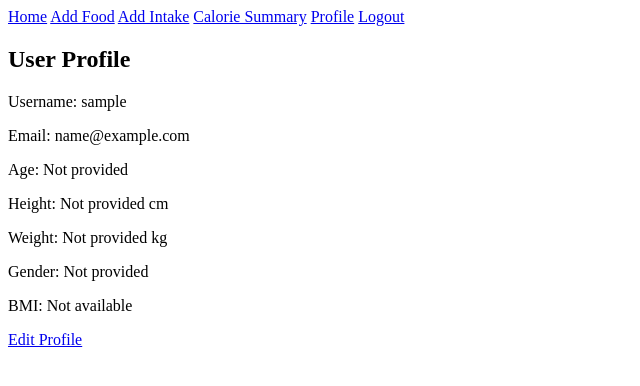
After one commit to Dudul-99/calorie_tracker, a Django app: page /profile/ in a window 1280 px wide. The commit adds this page. Shown: the top 386 px of the page, without its empty margins (0-640 px from the left). Run offline with Django 4.2, Linux system fonts and the light colour scheme; the visitor is signed in with stand-in values (Sample User, id 1).

Commit message:
add user personal information, bmi, profile section create with editing

```diff
--- a/tracker/models.py
+++ b/tracker/models.py
@@ -5,13 +5,31 @@ from django.utils.translation import gettext_lazy as _
 class CustomUser(AbstractUser):
     email = models.EmailField(_('email address'), unique=True)
     is_email_verified = models.BooleanField(default=False)
+    age = models.PositiveIntegerField(null=True, blank=True)
+    height = models.FloatField(null=True, blank=True, help_text="Height in cm")
+    weight = models.FloatField(null=True, blank=True, help_text="Weight in kg")
+    GENDER_CHOICES = [
+        ('M', 'Male'),
+        ('F', 'Female'),
+        ('O', 'Other'),
+    ]
+    gender = models.CharField(max_length=1, choices=GENDER_CHOICES, null=True, blank=True)
+
+    def calculate_bmi(self):
+        if self.height and self.weight:
+            return round(self.weight / ((self.height / 100) ** 2), 2)
+        return None
 
     def __str__(self):
         return self.username
 
+
 class Food(models.Model):
     name = models.CharField(max_length=100)
     calories_per_100g = models.FloatField()
+    carbohydrates_per_100g = models.FloatField()
+    fats_per_100g = models.FloatField()
+    proteins_per_100g = models.FloatField()
     is_liquid = models.BooleanField(default=False)
 
     def __str__(self):
--- a/tracker/templates/tracker/base.html
+++ b/tracker/templates/tracker/base.html
@@ -13,12 +13,20 @@
         <a href="{% url 'tracker:add_intake' %}">Add Intake</a>
         <a href="{% url 'tracker:calorie_summary' %}">Calorie Summary</a>
         {% if user.is_authenticated %}
+            <a href="{% url 'tracker:view_profile' %}">Profile</a>
             <a href="{% url 'logout' %}">Logout</a>
         {% else %}
             <a href="{% url 'login' %}">Login</a>
             <a href="{% url 'tracker:register' %}">Register</a>
         {% endif %}
     </nav>
+    {% if messages %}
+    <ul class="messages">
+        {% for message in messages %}
+        <li{% if message.tags %} class="{{ message.tags }}"{% endif %}>{{ message }}</li>
+        {% endfor %}
+    </ul>
+    {% endif %}
     {% block content %}
     {% endblock %}
 </body>
--- /dev/null
+++ b/tracker/templates/tracker/view_profile.html
@@ -0,0 +1,14 @@
+<!-- tracker/templates/tracker/view_profile.html -->
+{% extends 'tracker/base.html' %}
+
+{% block content %}
+<h2>User Profile</h2>
+<p>Username: {{ user.username }}</p>
+<p>Email: {{ user.email }}</p>
+<p>Age: {{ user.age|default:"Not provided" }}</p>
+<p>Height: {{ user.height|default:"Not provided" }} cm</p>
+<p>Weight: {{ user.weight|default:"Not provided" }} kg</p>
+<p>Gender: {{ user.get_gender_display|default:"Not provided" }}</p>
+<p>BMI: {{ bmi|default:"Not available" }}</p>
+<a href="{% url 'tracker:edit_profile' %}">Edit Profile</a>
+{% endblock %}
--- a/tracker/urls.py
+++ b/tracker/urls.py
@@ -8,4 +8,6 @@ urlpatterns = [
     path('add_food/', views.add_food, name='add_food'),
     path('add_intake/', views.add_intake, name='add_intake'),
     path('summary/', views.calorie_summary, name='calorie_summary'),
+    path('profile/', views.view_profile, name='view_profile'),
+    path('profile/edit/', views.edit_profile, name='edit_profile'),
 ]
--- a/tracker/views.py
+++ b/tracker/views.py
@@ -12,6 +12,11 @@ from django.utils.http import urlsafe_base64_encode, urlsafe_base64_decode
 from .token import account_activation_token
 from .models import Food, Intake, CustomUser
 from .forms import FoodForm, IntakeForm, UserRegistrationForm
+from django.shortcuts import render, redirect
+from django.contrib.auth.decorators import login_required
+from django.contrib import messages
+from .forms import UserProfileForm
+from .models import CustomUser
 
 def home(request):
     return render(request, 'tracker/home.html')
@@ -56,6 +61,26 @@ def activate(request, uidb64, token):
     else:
         return render(request, 'tracker/activation_invalid.html')
 
+@login_required
+def view_profile(request):
+    user = request.user
+    bmi = user.calculate_bmi()
+    return render(request, 'tracker/view_profile.html', {'user': user, 'bmi': bmi})
+
+@login_required
+def edit_profile(request):
+    if request.method == 'POST':
+        form = UserProfileForm(request.POST, instance=request.user)
+        if form.is_valid():
+            form.save()
+            messages.success(request, 'Your profile has been updated successfully.')
+            return redirect('tracker:view_profile')
+    else:
+        form = UserProfileForm(instance=request.user)
+    return render(request, 'tracker/edit_profile.html', {'form': form})
+
+
+
 # Keep your existing add_food, add_intake, and calorie_summary views here
 @login_required
 def add_food(request):
```
Also changed, not shown: tracker/forms.py (+8 -1 lines), tracker/templates/tracker/edit_profile.html (added, +10 -0 lines), tracker/migrations/0001_initial.py.
